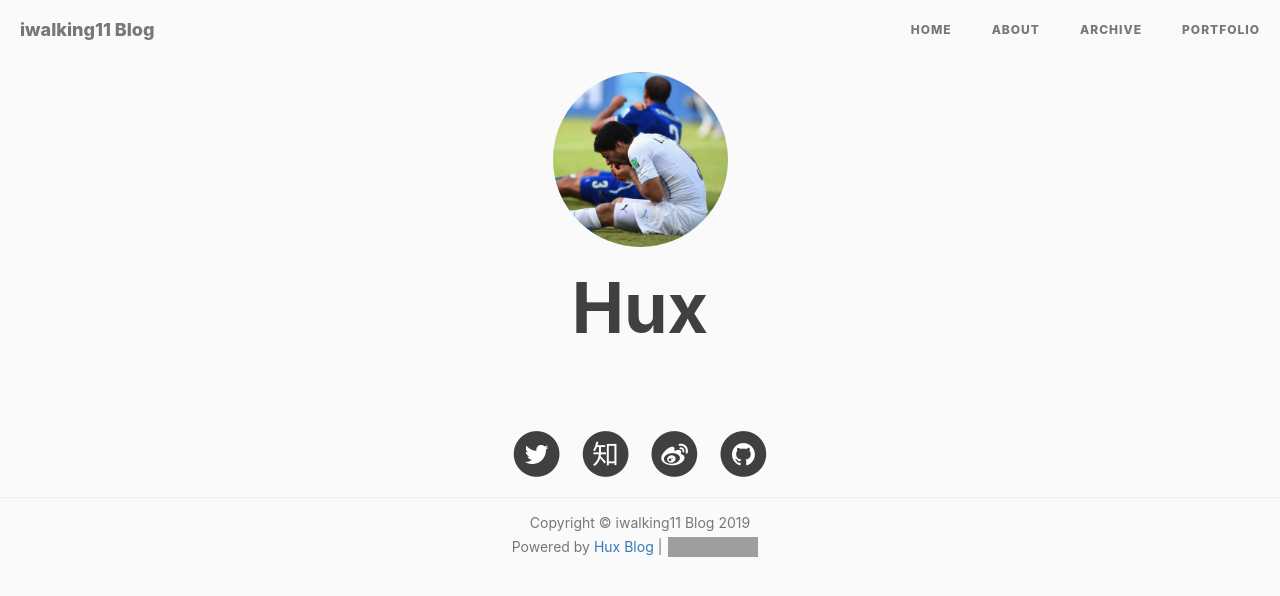
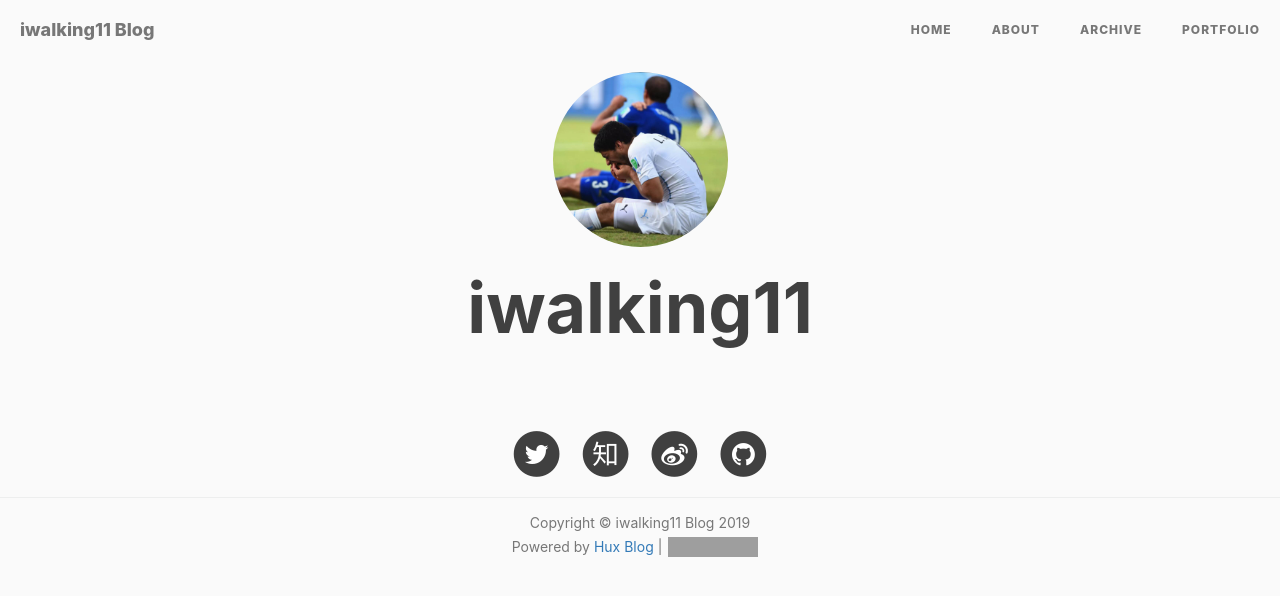
Before and after one commit to iwalking11/iwalking11.github.io, a Jekyll site: the page built from portfolio/index.html, in a window 1280 px wide. Shown: the top 596 px of the page. Built offline with Jekyll 4.4.1, drawn with Linux system fonts in a browser that asks for light colours; nearby versions of some CDN libraries; comment, search, counter and statistics services are not loaded; grey boxes are pictures that could not be loaded.

Commit message:
Update index.html

```diff
--- a/portfolio/index.html
+++ b/portfolio/index.html
@@ -17,7 +17,7 @@ layout: default
 		<div class="container" style="margin:0;padding:0;width:100%;">
 			<header>
 				<img width="175" height="175" style="border-radius:50%;" src="/img/avatar.jpg">
-				<h1>Hux</h1>
+				<h1>iwalking11</h1>
 			</header>
 			<div class="main">
 				<ul class="cbp_tmtimeline">
```
